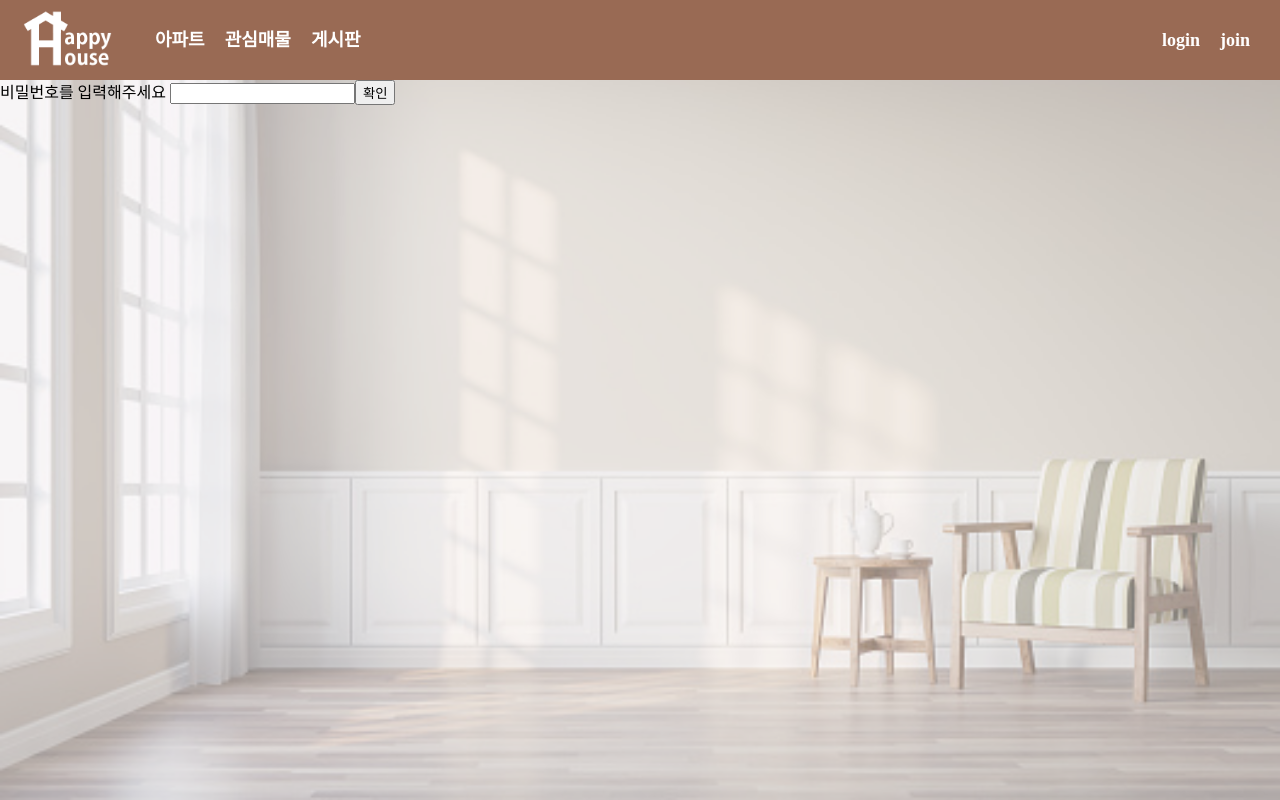
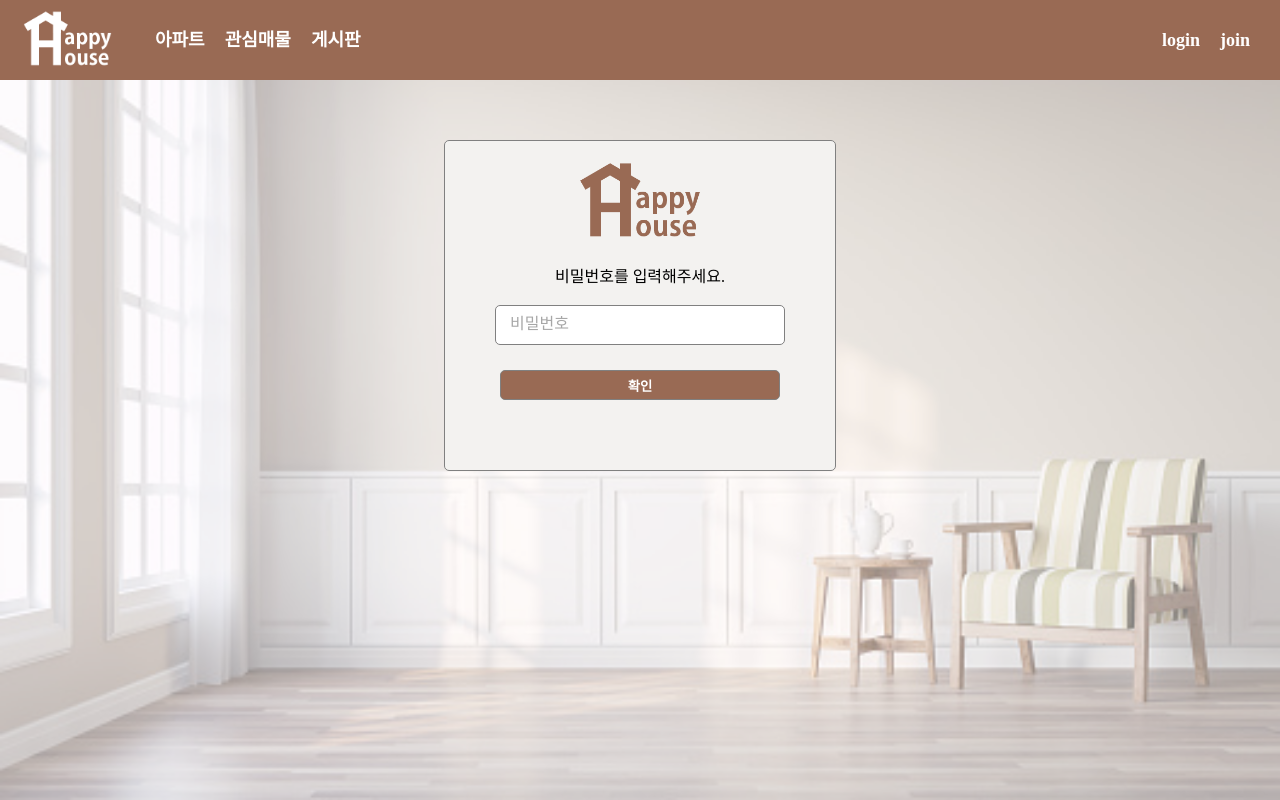
Before and after one commit to norzest/HappyHouseFE, a Vue app: page /member/delete in a window 1280 px wide. Built offline with nearby package versions, Linux system fonts and the light colour scheme.

Commit message:
Update member

```diff
--- a/src/App.vue
+++ b/src/App.vue
@@ -15,21 +15,7 @@ export default {
 </script>
 <style>
 @import url("@/assets/css/reset.css");
-body::before {
-  content: "";
-  position: fixed;
-  top: 0px;
-  left: 0px;
-  right: 0px;
-  bottom: 0px;
-  background: url("./assets/img/main_bg3.jpg");
-  background-size: 100% 100%;
-  opacity: 0.5;
-  z-index: -10;
-}
-body {
-  background-color: #f3f2f0;
-}
+
 #main {
   margin-top: 80px;
 }
--- a/src/components/member/JoinForm.vue
+++ b/src/components/member/JoinForm.vue
@@ -83,6 +83,7 @@
             v-model="member.address"
             ref="address"
             :class="{ ipf: ipaddress }"
+            @keyup.enter="checkJoin"
           />
         </label>
         <button @click="checkJoin">회원가입</button>
@@ -239,7 +240,6 @@ button {
 .inputid::before {
   content: "아이디";
 }
-
 .inputpassword::before {
   content: "비밀번호";
 }
--- a/src/components/member/LoginForm.vue
+++ b/src/components/member/LoginForm.vue
@@ -26,6 +26,7 @@
             name="pwd"
             v-model="user.pwd"
             :class="{ ipf: ippassword }"
+            @keyup.enter="loginMethod"
           />
         </label>
         <button @click="loginMethod">로그인</button>
--- a/src/components/member/MemberDelete.vue
+++ b/src/components/member/MemberDelete.vue
@@ -1,8 +1,28 @@
 <template>
-  <div>
-    비밀번호를 입력해주세요
-    <input type="password" v-model="password" />
-    <button @click="deleteMethod">확인</button>
+  <div class="deleteform">
+    <div class="deletebox">
+      <div class="deletetitle">
+        <img src="../../assets/img/logo_happyhouse.png" alt="" />
+      </div>
+      <div class="delete">
+        <p>비밀번호를 입력해주세요.</p>
+        <label
+          for="pwd"
+          class="inputpassword inputtext"
+          :class="{ ip: ippassword }"
+        >
+          <input
+            type="password"
+            id="pwd"
+            name="pwd"
+            v-model="password"
+            :class="{ ipf: ippassword }"
+            @keyup.enter="loginMethod"
+          />
+        </label>
+        <button @click="deleteMethod">확인</button>
+      </div>
+    </div>
   </div>
 </template>
 
@@ -14,6 +34,11 @@ export default {
     return {
       password: "",
     };
+  },
+  computed: {
+    ippassword() {
+      return this.password ? true : false;
+    },
   },
   methods: {
     ...mapActions(memberStore, ["userDelete"]),
@@ -41,4 +66,74 @@ export default {
 };
 </script>
 
-<style></style>
+<style scoped>
+.deleteform {
+  display: flex;
+  flex-direction: column;
+  align-items: center;
+  padding-top: 60px;
+}
+.deletebox {
+  background-color: #f3f2f0;
+  padding: 20px 50px 70px;
+  border: 1px solid gray;
+  border-radius: 5px;
+}
+.deletetitle {
+  display: flex;
+  align-items: flex-end;
+  justify-content: center;
+  margin-bottom: 20px;
+}
+
+.deletetitle img {
+  width: 130px;
+}
+.delete {
+  display: flex;
+  flex-direction: column;
+}
+.delete p {
+  text-align: center;
+  margin: 10px 0 15px;
+}
+input {
+  display: inline-block;
+  width: 290px;
+  height: 40px;
+  border-radius: 5px;
+  margin: 5px 0;
+  padding-left: 15px;
+  border: 1px solid gray;
+}
+button {
+  height: 30px;
+  border-radius: 5px;
+  border: 1px solid gray;
+  margin: 20px 5px 0;
+  background-color: #996a54;
+  color: white;
+  font-weight: bold;
+  padding: 0 10px;
+}
+.inputpassword::before {
+  content: "비밀번호";
+}
+.inputtext::before {
+  font-size: 16px;
+  margin: 10px 15px;
+  height: 40px;
+  position: absolute;
+  padding: 6px 0;
+  color: #a7a7a7;
+  transition: 0.1s;
+}
+
+.ip::before {
+  font-size: 10px;
+  padding: 1px 0;
+}
+.ipf {
+  padding: 14px 0 2px 15px !important;
+}
+</style>
--- a/src/components/member/MemberProfile.vue
+++ b/src/components/member/MemberProfile.vue
@@ -1,12 +1,40 @@
 <template>
-  <div class="info">
-    <div>아이디 : {{ userInfo.id }}</div>
-    <div>이름 : {{ userInfo.name }}</div>
-    <div>이메일 : {{ userInfo.email }}</div>
-    <div>전화번호 : {{ userInfo.phone }}</div>
-    <div>주소 : {{ userInfo.address }}</div>
-    <router-link :to="{ name: 'memberModify' }">편집</router-link>
-    <router-link :to="{ name: 'memberDelete' }">회원탈퇴</router-link>
+  <div class="infoform">
+    <div class="infobox">
+      <div class="infotitle">
+        <img src="../../assets/img/logo_happyhouse.png" alt="" />
+      </div>
+      <div class="info">
+        <div>
+          <p class="title">아이디</p>
+          <p class="text">{{ userInfo.id }}</p>
+        </div>
+        <div>
+          <p class="title">이름</p>
+          <p class="text">{{ userInfo.name }}</p>
+        </div>
+        <div>
+          <p class="title">전화번호</p>
+          <p class="text">{{ userInfo.phone }}</p>
+        </div>
+        <div>
+          <p class="title">이메일</p>
+          <p class="text">{{ userInfo.email }}</p>
+        </div>
+        <div>
+          <p class="title">주소</p>
+          <p class="text">{{ userInfo.address }}</p>
+        </div>
+      </div>
+      <div class="btnset">
+        <router-link :to="{ name: 'memberModify' }" class="btn"
+          >편집</router-link
+        >
+        <router-link :to="{ name: 'memberDelete' }" class="btn"
+          >회원탈퇴</router-link
+        >
+      </div>
+    </div>
   </div>
 </template>
 
@@ -21,4 +49,60 @@ export default {
 };
 </script>
 
-<style></style>
+<style scoped>
+.infoform {
+  display: flex;
+  flex-direction: column;
+  align-items: center;
+  padding-top: 60px;
+}
+
+.infobox {
+  background-color: #f3f2f0;
+  padding: 20px 50px 70px;
+  border: 1px solid gray;
+  border-radius: 5px;
+  width: 392px;
+}
+
+.infotitle {
+  display: flex;
+  align-items: flex-end;
+  justify-content: center;
+  margin-bottom: 20px;
+}
+
+.infotitle img {
+  width: 130px;
+}
+.info {
+  padding-left: 5px;
+}
+.btn {
+  display: inline-block;
+  height: 30px;
+  border-radius: 5px;
+  border: 1px solid gray;
+  margin-top: 20px;
+  background-color: #996a54;
+  color: white;
+  font-weight: bold;
+  line-height: 30px;
+  padding: 0 10px;
+  vertical-align: middle;
+  margin-right: 10px;
+}
+
+.title {
+  font-size: 14px;
+  margin: 5px;
+}
+.text {
+  font-weight: 700;
+  margin: 10px 15px 20px;
+}
+.btnset {
+  display: flex;
+  justify-content: center;
+}
+</style>
--- a/src/components/member/MemberProfileModify.vue
+++ b/src/components/member/MemberProfileModify.vue
@@ -1,53 +1,80 @@
 <template>
   <div class="modifyform">
-    <div>
-      <label for="id">이름</label>
-      <input type="text" id="name" name="name" v-model="member.name" />
+    <div class="modifybox">
+      <div class="modifytitle">
+        <img src="../../assets/img/logo_happyhouse.png" alt="" />
       </div>
-    <div>
-      <label for="phone" class="form-label">전화번호</label>
+      <div class="modify">
+        <label for="name" class="inputname inputtext" :class="{ ip: ipname }">
+          <input
+            type="text"
+            id="name"
+            name="name"
+            v-model="member.name"
+            ref="name"
+            :class="{ ipf: ipname }"
+          />
+        </label>
+        <label
+          for="phone"
+          class="inputphone inputtext"
+          :class="{ ip: ipphone }"
+        >
           <input
             type="tel"
             class="form-control"
             id="phone"
             name="phone"
             v-model="member.phone"
+            :class="{ ipf: ipphone }"
           />
-    </div>
-    <div>
-      <label for="email" class="form-label">이메일</label>
+        </label>
+        <label
+          for="email"
+          class="inputemail inputtext"
+          :class="{ ip: ipemail }"
+        >
           <input
             type="email"
             class="form-control"
             id="email"
             name="email"
             v-model="member.email"
+            :class="{ ipf: ipemail }"
           />
-    </div>
-    <div>
-      <label for="address" class="form-label">주소</label>
+        </label>
+        <label
+          for="address"
+          class="inputaddress inputtext"
+          :class="{ ip: ipaddress }"
+        >
           <input
             type="text"
             class="form-control"
             id="address"
             name="address"
             v-model="member.address"
-      /><br />
+            :class="{ ipf: ipaddress }"
+        /></label>
       </div>
-    <button @click="modifyMethod">수정</button>
+      <div class="btn">
+        <button @click="checkModify">수정</button>
+        <button @click="cancel">취소</button>
+      </div>
+    </div>
   </div>
 </template>
 
 <script>
-import { memberModify } from "@/api/member.js";
+import { mapActions } from "vuex";
+const memberStore = "memberStore";
 export default {
   data() {
     return {
       member: {
-        name: "",
         id: "",
         password: "",
-        passwordchk: "",
+        name: "",
         phone: "",
         email: "",
         address: "",
@@ -55,60 +82,158 @@ export default {
     };
   },
   created() {
-    this.member = this.$store.getters["memberStore/checkUserInfo"];
+    const info = this.$store.getters["memberStore/checkUserInfo"];
+    this.member.id = info.id;
+    this.member.name = info.name;
+    this.member.phone = info.phone;
+    this.member.email = info.email;
+    this.member.address = info.address;
+    this.member.password = info.password;
+  },
+  computed: {
+    ipname() {
+      return this.member.name ? true : false;
+    },
+    ipphone() {
+      return this.member.phone ? true : false;
+    },
+    ipemail() {
+      return this.member.email ? true : false;
+    },
+    ipaddress() {
+      return this.member.address ? true : false;
+    },
   },
   methods: {
+    ...mapActions(memberStore, ["userModify"]),
+    checkModify() {
+      let err = true;
+      let msg = "";
+      !this.member.name &&
+        ((msg = "이름을 입력해주세요"), (err = false), this.$refs.name.focus());
+      err &&
+        !this.member.phone &&
+        ((msg = "전화번호를 입력해주세요"),
+        (err = false),
+        this.$refs.phone.focus());
+      err &&
+        !this.member.email &&
+        ((msg = "이메일을 입력해주세요"),
+        (err = false),
+        this.$refs.email.focus());
+      err &&
+        !this.member.address &&
+        ((msg = "주소를 입력해주세요"),
+        (err = false),
+        this.$refs.address.focus());
+      if (!err) alert(msg);
+      else this.modifyMethod();
+    },
     modifyMethod() {
-      memberModify(
-        {
+      console.log(this.member);
+      this.userModify({
         id: this.member.id,
+        password: this.member.password,
         name: this.member.name,
-          password: this.member.password,
         phone: this.member.phone,
         address: this.member.address,
         email: this.member.email,
-        },
-        (response) => {
-          let msg = "회원 정보를 수정하던 중 문제가 발생했습니다.";
-          console.log(response);
-          if (response.data.message === "success") {
-            msg = "회원 정보 수정이 완료되었습니다.";
-          }
-          alert(msg);
-        },
-        () => {},
-      );
+      });
       this.$router.push({ name: "profile" });
     },
-    //   join(
-    //     {
-    //       id: this.member.id,
-    //       name: this.member.name,
-    //       password: this.member.password,
-    //       phone: this.member.phone,
-    //       address: this.member.address,
-    //       email: this.member.email,
-    //     },
-    //     (response) => {
-    //       let msg = "회원가입 중 문제가 발생했습니다.";
-    //       console.log(response);
-    //       if (response.data.message === "success") {
-    //         msg = "회원가입이 완료되었습니다.";
-    //       }
-    //       alert(msg);
-    //     },
-    //     () => {},
-    //   );
-    //   this.$router.push("/login");
-    // },
+    cancel() {
+      this.$router.push({ name: "profile" });
+    },
   },
 };
 </script>
 
-<style>
-.loginform {
+<style scoped>
+.modifyform {
+  display: flex;
+  flex-direction: column;
+  align-items: center;
+  padding-top: 60px;
+}
+
+.modifybox {
+  background-color: #f3f2f0;
+  padding: 20px 50px 70px;
+  border: 1px solid gray;
+  border-radius: 5px;
+}
+
+.modifytitle {
+  display: flex;
+  align-items: flex-end;
+  justify-content: center;
+  margin-bottom: 20px;
+}
+
+.modifytitle img {
+  width: 130px;
+}
+
+.modify {
+  display: flex;
+  flex-direction: column;
+}
+
+input {
+  display: inline-block;
+  width: 290px;
+  height: 40px;
+  border-radius: 5px;
+  margin: 5px 0;
+  padding-left: 15px;
+  border: 1px solid gray;
+}
+button {
+  height: 30px;
+  border-radius: 5px;
+  border: 1px solid gray;
+  margin: 20px 5px 0;
+  background-color: #996a54;
+  color: white;
+  font-weight: bold;
+  padding: 0 10px;
+}
+
+.inputname::before {
+  content: "이름";
+}
+.inputpassword::before {
+  content: "비밀번호";
+}
+.inputphone::before {
+  content: "전화번호";
+}
+.inputemail::before {
+  content: "이메일";
+}
+.inputaddress::before {
+  content: "주소";
+}
+.inputtext::before {
+  font-size: 16px;
+  margin: 10px 15px;
+  height: 40px;
+  position: absolute;
+  padding: 6px 0;
+  color: #a7a7a7;
+  transition: 0.1s;
+}
+
+.ip::before {
+  font-size: 10px;
+  padding: 1px 0;
+}
+.ipf {
+  padding: 14px 0 2px 15px !important;
+}
+
+.btn {
   display: flex;
   justify-content: center;
-  align-items: center;
 }
 </style>
--- a/src/views/MemberView.vue
+++ b/src/views/MemberView.vue
@@ -1,6 +1,8 @@
 <template>
-  <div>
-    <router-view></router-view>
+  <div class="member">
+    <div>
+      <router-view></router-view>
+    </div>
   </div>
 </template>
 
@@ -10,4 +12,17 @@ export default {
 };
 </script>
 
-<style></style>
+<style scoped>
+.member::before {
+  content: "";
+  position: fixed;
+  top: 0px;
+  left: 0px;
+  right: 0px;
+  bottom: 0px;
+  background: url("../assets/img/main_bg3.jpg");
+  background-size: 100% 100%;
+  opacity: 0.5;
+  z-index: -10;
+}
+</style>
```
Also changed, not shown: src/components/HeaderNav.vue (+73 -3 lines), src/store/modules/memberStore.js (+10 -1 lines). Lines whose indentation alone changed are shown as unchanged.
